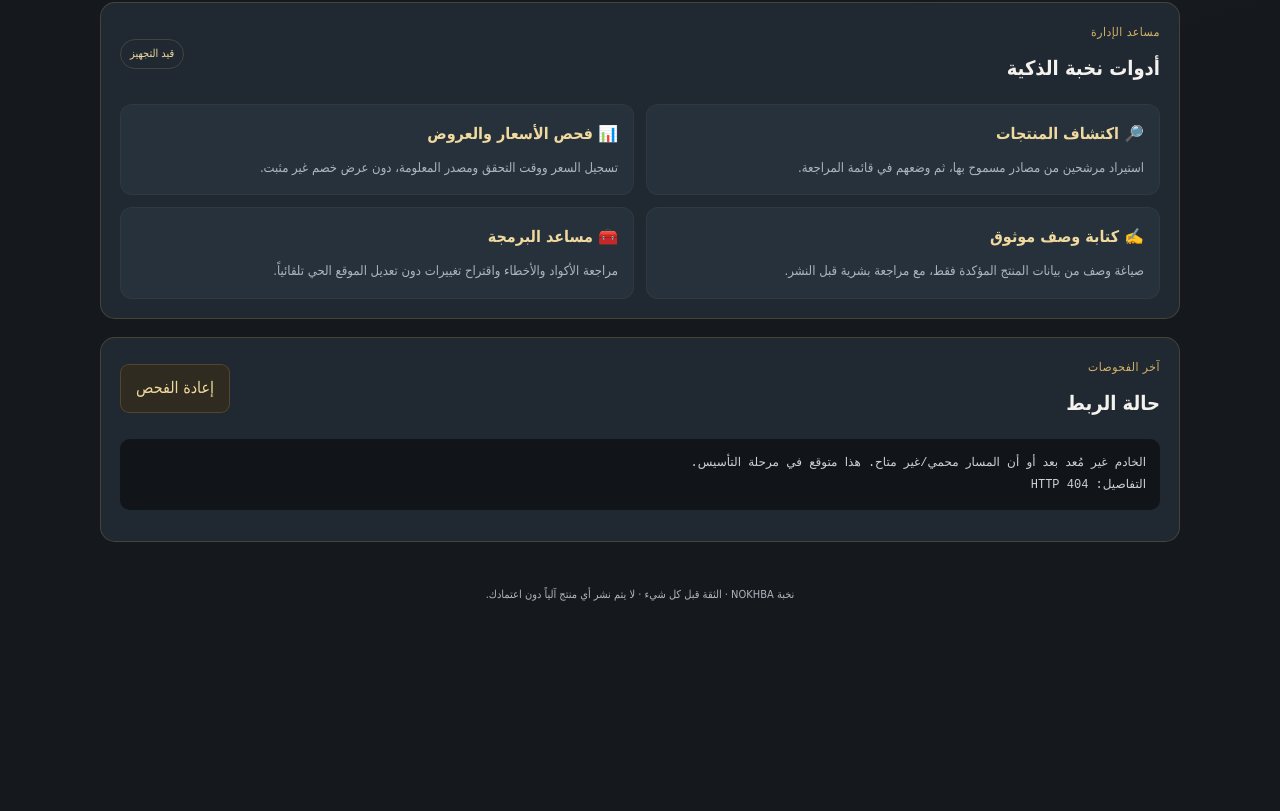
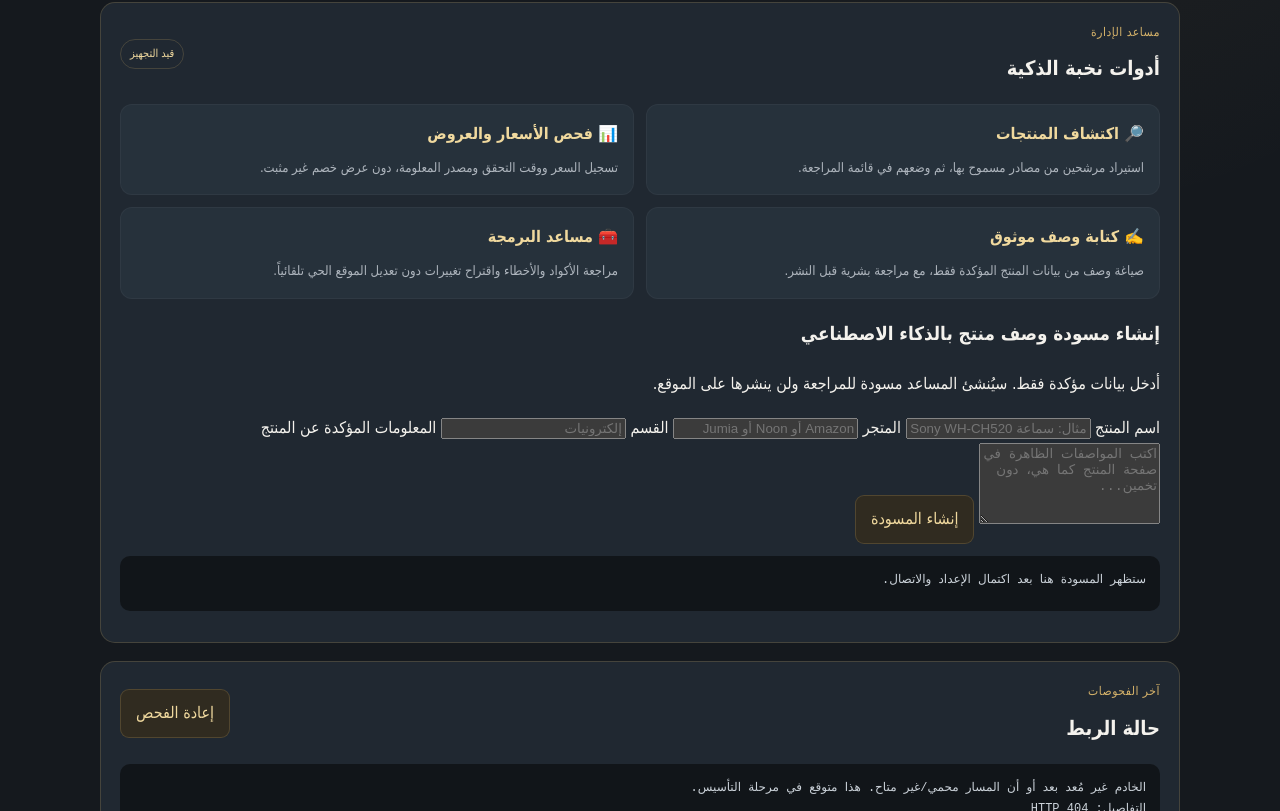
Before and after one commit to ashraflx71/NOKHBA, a plain HTML site: page admin/index.html in a window 1280 px wide. Shown: the part 573-1384 px from the top of the page. Before the commit the page ends 1224 px from the top, so only its background shows below. Drawn offline with Linux system fonts and the light colour scheme; no server answers.

Commit message:
Add product description draft form to admin dashboard

```diff
--- a/admin/index.html
+++ b/admin/index.html
@@ -36,6 +36,22 @@
         <article><b>✍️ كتابة وصف موثوق</b><p>صياغة وصف من بيانات المنتج المؤكدة فقط، مع مراجعة بشرية قبل النشر.</p></article>
         <article><b>🧰 مساعد البرمجة</b><p>مراجعة الأكواد والأخطاء واقتراح تغييرات دون تعديل الموقع الحي تلقائياً.</p></article>
       </div>
+      <div class="ai-draft">
+        <h3>إنشاء مسودة وصف منتج بالذكاء الاصطناعي</h3>
+        <p>أدخل بيانات مؤكدة فقط. سيُنشئ المساعد مسودة للمراجعة ولن ينشرها على الموقع.</p>
+        <form id="draftForm">
+          <label for="draftName">اسم المنتج</label>
+          <input id="draftName" maxlength="180" required placeholder="مثال: سماعة Sony WH-CH520">
+          <label for="draftStore">المتجر</label>
+          <input id="draftStore" maxlength="60" placeholder="Amazon أو Noon أو Jumia">
+          <label for="draftCategory">القسم</label>
+          <input id="draftCategory" maxlength="100" placeholder="إلكترونيات">
+          <label for="draftFacts">المعلومات المؤكدة عن المنتج</label>
+          <textarea id="draftFacts" maxlength="3500" required rows="5" placeholder="اكتب المواصفات الظاهرة في صفحة المنتج كما هي، دون تخمين..."></textarea>
+          <button id="draftBtn" type="submit">إنشاء المسودة</button>
+        </form>
+        <pre id="draftResult" aria-live="polite">ستظهر المسودة هنا بعد اكتمال الإعداد والاتصال.</pre>
+      </div>
     </section>
     <section class="panel">
       <div class="panel-head"><div><p class="eyebrow">آخر الفحوصات</p><h2>حالة الربط</h2></div><button id="refreshBtn" type="button">إعادة الفحص</button></div>
```
